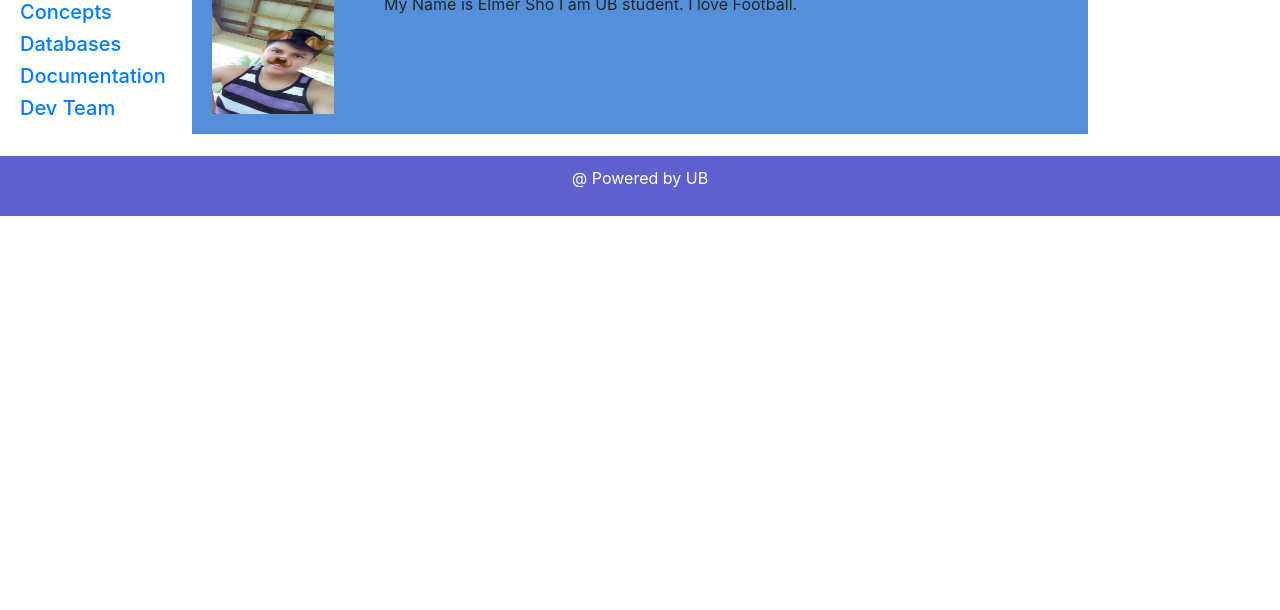
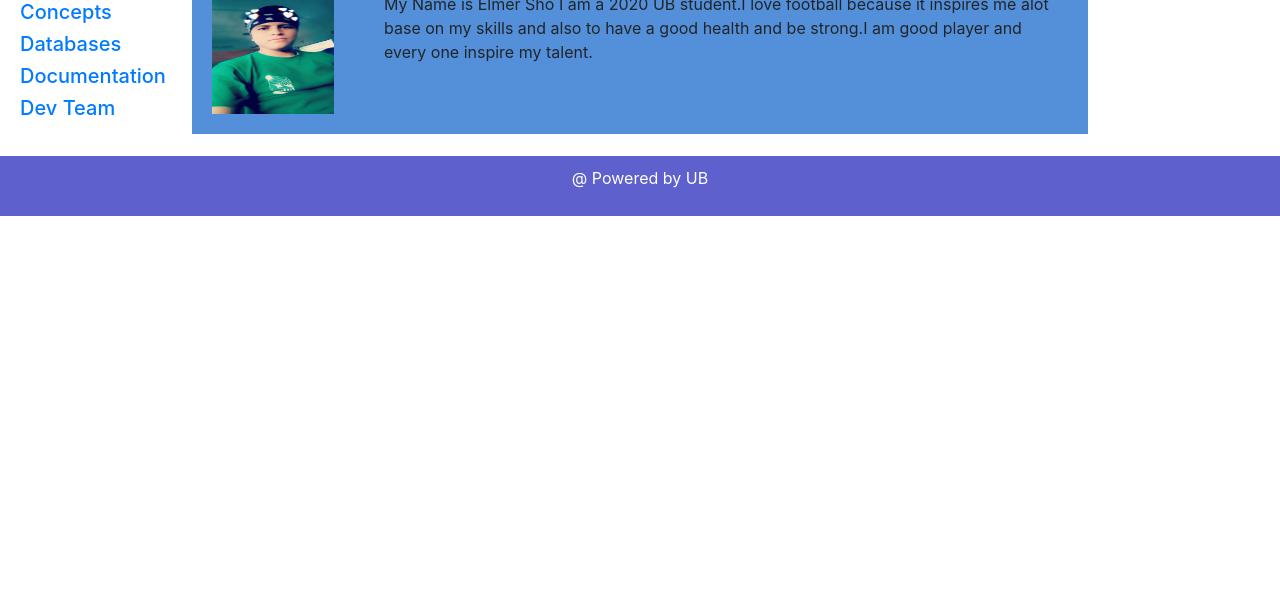
Before and after one commit to Elmersho/FOC, a plain HTML site: page aboutme.html in a window 1280 px wide. Shown: the part 190-800 px from the top of the page. Drawn offline with nearby package versions, Linux system fonts and the light colour scheme.

Commit message:
Add files via upload

```diff
--- a/aboutme.html
+++ b/aboutme.html
@@ -28,8 +28,8 @@
 
   <article>
     <h1>About Me</h1>
-    <p><img src="me.jpg" alt="Elmer Sho" width="122" height="122" style="float:left; margin-right:50px">
-My Name is Elmer Sho I am UB student. I love Football.</p>
+    <p><img src="ElmerSho.jpg" alt="Elmer Sho" width="122" height="122" style="float:left; margin-right:50px">
+My Name is Elmer Sho I am a 2020 UB student.I love football because it inspires me alot base on my skills and also to have a good health and be strong.I am good player and every one inspire my talent.</p>
     </article>
 </section>
 
```
Also changed, not shown: ElmerSho.jpg (added).
